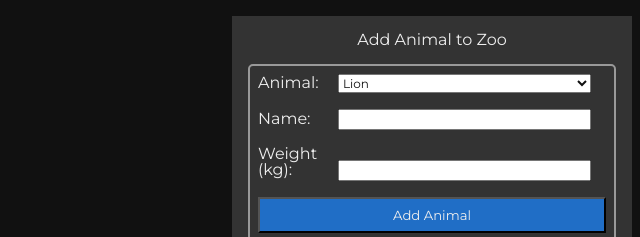
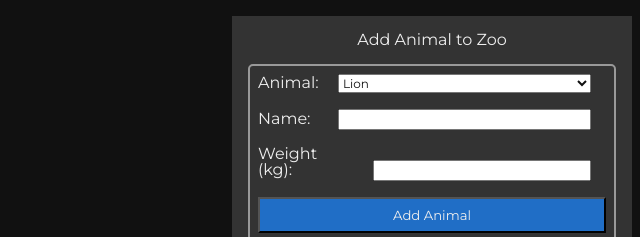
Before and after one commit to mattpezzente/js-mvc, a website: page index.html in a window 1280 px wide. Shown: the top 237 px of the page, 208-848 px from the left. Drawn offline with nearby package versions, Linux system fonts and the light colour scheme.

Commit message:
gave more room to 'Weight' input field

```diff
--- a/index.html
+++ b/index.html
@@ -27,7 +27,7 @@
         </select>
         <label>Name: </label>
         <input class="txt-name" type="text" data-zoo="animal" />
-        <label>Weight (kg): </label>
+        <label class="lbl-weight">Weight (kg): </label>
         <input class="txt-weight" type="number" data-zoo="animal" />
         <button class="btn-add" type="submit">Add Animal</button>
       </div>
--- a/sass/main.sass
+++ b/sass/main.sass
@@ -52,7 +52,6 @@ th
 		border: 2px solid #999
 		border-radius: 5px
 
-
 	label
 		display: inline-block
 		margin-right: 0.9rem
@@ -64,6 +63,12 @@ th
 		margin-bottom: 1rem
 		width: calc(75% - 0.5rem)
 		font-size: 0.75rem
+
+	.lbl-weight
+		width: calc(30% - 0.5rem)
+
+	.txt-weight
+		width: calc(65% - 0.5rem)
 
 	select
 		display: inline-block
```
Also changed, not shown: css/main.css.
